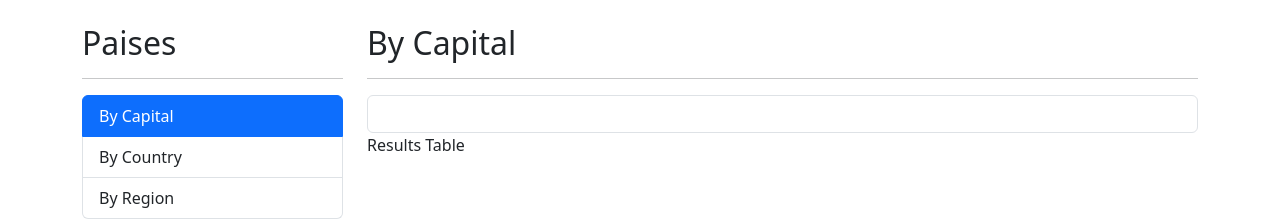
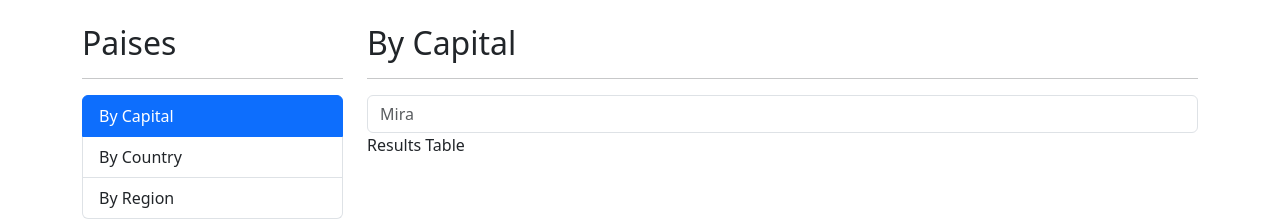
Before and after one commit to theRobert174/NgU-countryApp, an Angular app: page /countries/byCapital in a window 1280 px wide. Shown: the top 220 px of the page. Built offline with nearby package versions, Linux system fonts and the light colour scheme.

Commit message:
input operation

```diff
--- a/src/app/countries/pages/by-capital-page/by-capital-page.component.html
+++ b/src/app/countries/pages/by-capital-page/by-capital-page.component.html
@@ -3,7 +3,7 @@
 
 <div class="row">
   <div class="col">
-    <shared-search-box placeholder=""></shared-search-box>
+    <shared-search-box placeholder="Mira" (onValue)="searchByCapital($event)"></shared-search-box>
   </div>
 </div>
 <div class="row">
--- a/src/app/countries/pages/by-capital-page/by-capital-page.component.ts
+++ b/src/app/countries/pages/by-capital-page/by-capital-page.component.ts
@@ -7,5 +7,8 @@ import { Component } from '@angular/core';
   ]
 })
 export class ByCapitalPageComponent {
+  searchByCapital(term: string){
+    console.log('ByCapitalPage',{term});
 
+  }
 }
--- a/src/app/shared/components/search-box/search-box.component.html
+++ b/src/app/shared/components/search-box/search-box.component.html
@@ -1,4 +1,6 @@
 <input
   type="text"
   [placeholder]="placeholder"
-  class="form-control">
+  class="form-control"
+  (keyup.enter)="emitValue(txtInput.value)"
+  #txtInput>
--- a/src/app/shared/components/search-box/search-box.component.ts
+++ b/src/app/shared/components/search-box/search-box.component.ts
@@ -1,4 +1,4 @@
-import { Component, Input } from '@angular/core';
+import { Component, ElementRef, EventEmitter, Input, Output, ViewChild } from '@angular/core';
 
 @Component({
   selector: 'shared-search-box',
@@ -9,4 +9,12 @@ import { Component, Input } from '@angular/core';
 export class SearchBoxComponent {
 
   @Input() public placeholder: string = '';
+  @Output() public onValue: EventEmitter<string> = new EventEmitter();
+  // @ViewChild('txtInput') public input! : ElementRef<HTMLInputElement>;
+
+  emitValue(value: string){
+    if(value.length === 0) return;
+    this.onValue.emit(value);
+    // this.onValue.emit(this.input.nativeElement.value);
+  }
 }
```
